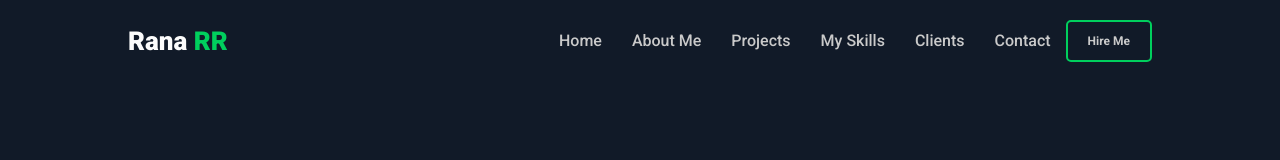
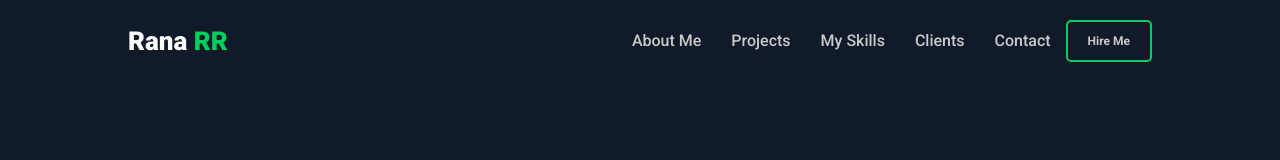
Before and after one commit to Ranagithubrr/portfolio, a React (Create React App) app: page / in a window 1280 px wide. Shown: the top 160 px of the page. Built offline with nearby package versions, Linux system fonts and the light colour scheme; a web font is replaced by a local one.

Commit message:
Fix: home menu item removed

```diff
--- a/src/App.css
+++ b/src/App.css
@@ -10,7 +10,9 @@ font-family: 'Sevillana', cursive;
 font-family: 'Yeon Sung', cursive;
 */
 
-
+html {
+  scroll-behavior: smooth; /* Enable smooth scrolling behavior */
+}
 
 body {
   background-color: #111A28;
--- a/src/Components/Navbar.jsx
+++ b/src/Components/Navbar.jsx
@@ -32,8 +32,7 @@ const Navbar = () => {
                 <div className="NavbarRight">
                     <ul className={`navBarItems ${nav}`}>
                         <li>
-                            <a onClick={BarClicked} href="#">Home</a>
-                            <a onClick={BarClicked} href="#">About Me</a>
+                            <a onClick={BarClicked} href="#/">About Me</a>
                             <a onClick={BarClicked} href="#projects">Projects</a>
                             <a onClick={BarClicked} href="#skills">My Skills</a>
                             <a onClick={BarClicked} href="#client">Clients</a>
```
